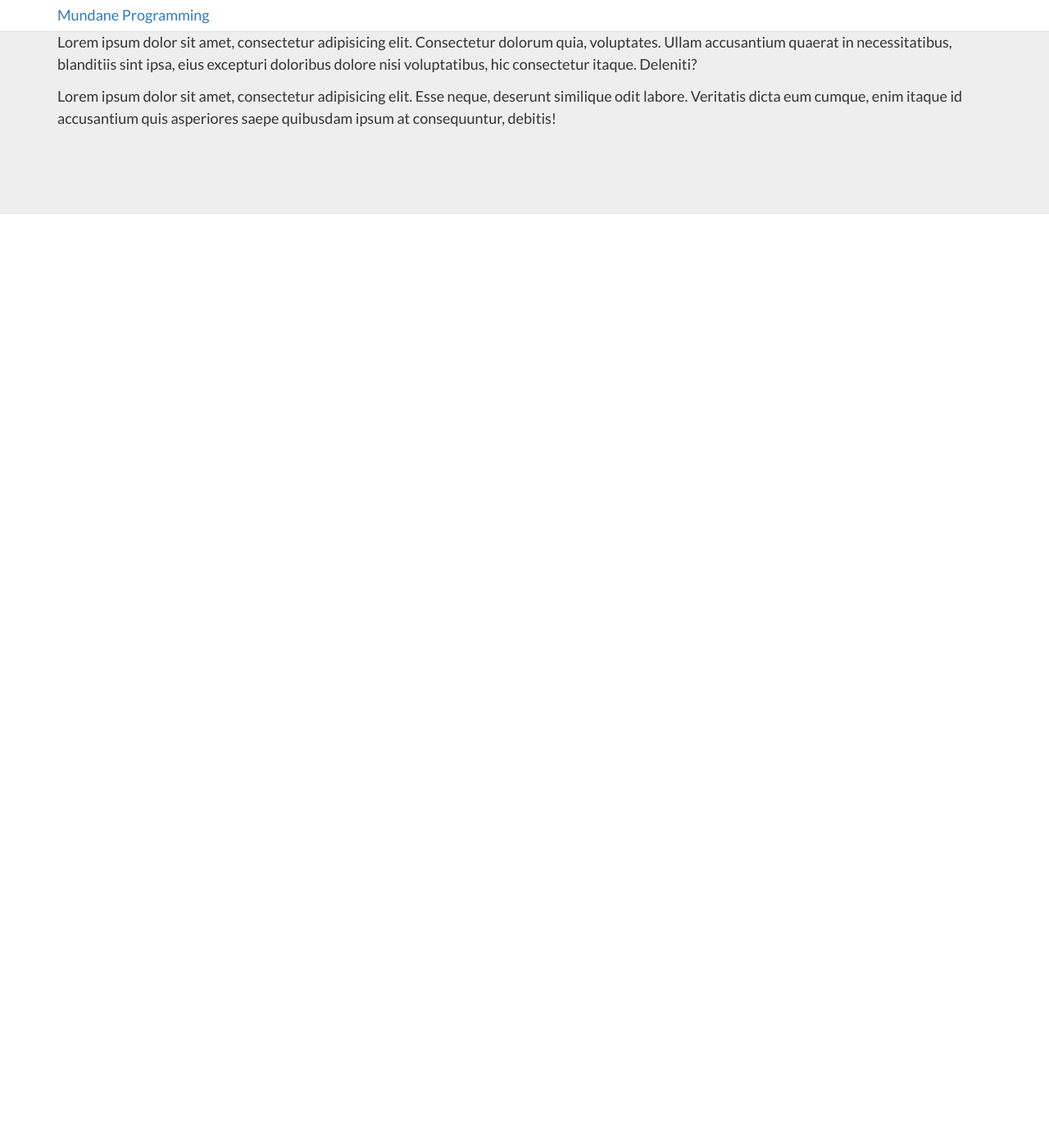
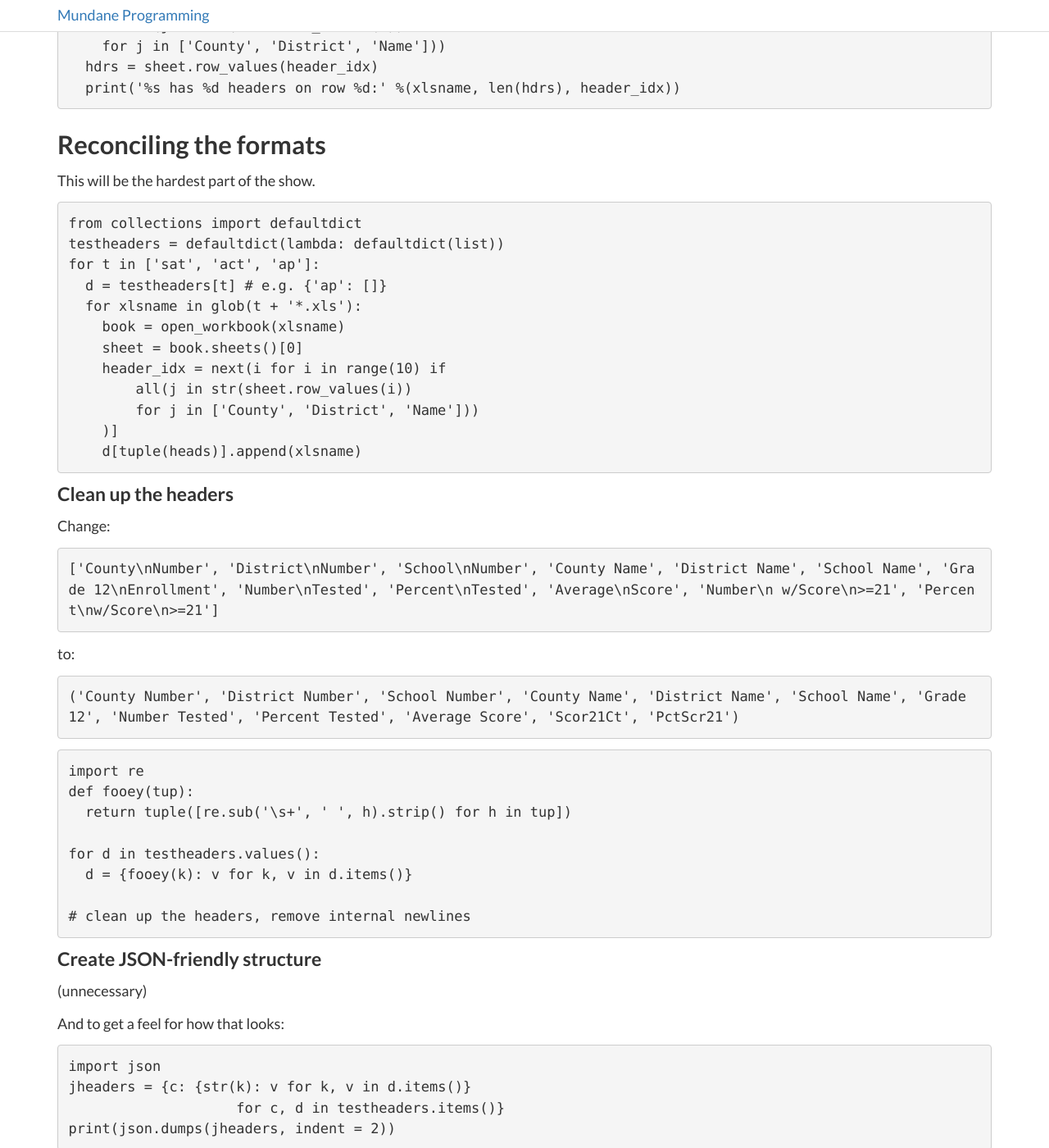
Before and after one commit to mundaneprogramming/mundaneprogramming.github.io, a Jekyll site: the page built from examples/california-school-test-scores.md, in a window 1280 px wide and 1400 px high, scrolled down 3541 px. Shown: the whole window at 82% size. Built offline with Jekyll 4.4.1, drawn with Linux system fonts in a browser that asks for light colours; before the commit the page ends 3802 px from its top, so only the background shows below that; some of the changed text lies outside the part shown.

Commit message:
test scores

```diff
--- a/examples/california-school-test-scores.md
+++ b/examples/california-school-test-scores.md
@@ -45,6 +45,8 @@
   print(x.attrib['href'])
 ~~~
 
+e.g.
+
 ~~~
 documents/sat13.xls
 documents/sat12.xls
@@ -54,6 +56,19 @@
 documents/ap00.xls
 documents/ap99.xls
 ~~~
+
+This reflects how the links exist in the raw HTML:
+
+~~~html
+<li><a href="documents/sat02.xls">SAT 2001–02</a> &nbsp;(XLS; Revised 04-Jun-2009)</li>
+~~~
+
+If you click that _relative_ link via a web browser, the browser correctly concatenates it to the URL of the current page:
+
+`http://www.cde.ca.gov/ds/sp/ai/<strong>documents/sat02.xls</strong>`
+
+However, since we're in Python-land, we have no such convenience. We have to manually join the two strings. It's an easy enough pattern. But I recommend looking up the __urljoin()__ function, which can handle this simple scenario as well as edge cases that you'll encounter in the wilder Web:
+
 
 ~~~py
 from urllib.parse import urljoin
@@ -147,12 +162,121 @@
 for xlsname in glob('*.xls'):
   book = open_workbook(xlsname)
   sheet = book.sheets()[0]
-  header_idx = next(i for i in range(10) if all(j in str(sheet.row_values(i)) for j in ['County', 'District', 'Name']))
-
-  print(xlsname, 'has headers at:', header_idx)
+  header_idx = next(i for i in range(10)
+    if all(j in str(sheet.row_values(i))
+    for j in ['County', 'District', 'Name']))
+  hdrs = sheet.row_values(header_idx)
+  print('%s has %d headers on row %d:' %(xlsname, len(hdrs), header_idx))
 ~~~
 
 
 ### Reconciling the formats
 
 This will be the hardest part of the show.
+
+
+~~~py
+from collections import defaultdict
+testheaders = defaultdict(lambda: defaultdict(list))
+for t in ['sat', 'act', 'ap']:
+  d = testheaders[t] # e.g. {'ap': []}
+  for xlsname in glob(t + '*.xls'):
+    book = open_workbook(xlsname)
+    sheet = book.sheets()[0]
+    header_idx = next(i for i in range(10) if
+        all(j in str(sheet.row_values(i))
+        for j in ['County', 'District', 'Name']))
+    )]
+    d[tuple(heads)].append(xlsname)
+~~~
+
+
+
+#### Clean up the headers
+
+Change:
+
+~~~py
+['County\nNumber', 'District\nNumber', 'School\nNumber', 'County Name', 'District Name', 'School Name', 'Grade 12\nEnrollment', 'Number\nTested', 'Percent\nTested', 'Average\nScore', 'Number\n w/Score\n>=21', 'Percent\nw/Score\n>=21']
+~~~
+
+to:
+
+~~~py
+('County Number', 'District Number', 'School Number', 'County Name', 'District Name', 'School Name', 'Grade 12', 'Number Tested', 'Percent Tested', 'Average Score', 'Scor21Ct', 'PctScr21')
+~~~
+
+
+
+~~~py
+import re
+def fooey(tup):
+  return tuple([re.sub('\s+', ' ', h).strip() for h in tup])
+
+for d in testheaders.values():
+  d = {fooey(k): v for k, v in d.items()}
+
+# clean up the headers, remove internal newlines
+~~~
+
+
+#### Create JSON-friendly structure
+
+(unnecessary)
+
+And to get a feel for how that looks:
+
+~~~py
+import json
+jheaders = {c: {str(k): v for k, v in d.items()}
+                    for c, d in testheaders.items()}
+print(json.dumps(jheaders, indent = 2))
+~~~
+
+
+
+
+
+
+#### ACT data
+
+Let's start with the easiest data; ACT test files have a uniform number of columns: 12. And over the 15 years, there's only two variations of how the columns are named.
+
+~~~py
+act_cols = [list(cols) for cols in testheaders['act'].keys()]
+maxcols = max(len(cols) for cols in act_cols)
+for i in range(maxcols):
+  colnames = [cols[i] if len(cols) >= i else None for cols in act_cols]
+  print(colnames)
+~~~
+
+~~~py
+['County Number', 'County Number']
+['District Number', 'District Number']
+['School Number', 'School Number']
+['County Name', 'County Name']
+['District Name', 'District Name']
+['School Name', 'School Name']
+['Grade 12 Enrollment', 'Grade 12']
+['Number Tested', 'Number Tested']
+['Percent Tested', 'Percent Tested']
+['Average Score', 'Average Score']
+['Number w/Score >=21', 'Scor21Ct']
+['Percent w/Score >=21', 'PctScr21']
+~~~
+
+
+
+### Generalize
+
+
+~~~py
+def fooheads(tname):
+  tcols = [list(cols) for cols in testheaders[tname].keys()]
+  maxcols = max(len(cols) for cols in tcols)
+  for i in range(maxcols):
+    colnames = [cols[i] if len(cols) > i else None for cols in tcols]
+    print(colnames)
+
+
+~~~
```
Also changed, not shown: articles/principles.md (+2 -1 lines), code/extract-article-date.py (added, +29 -0 lines).
